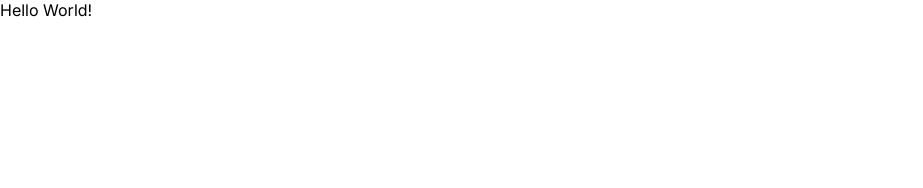
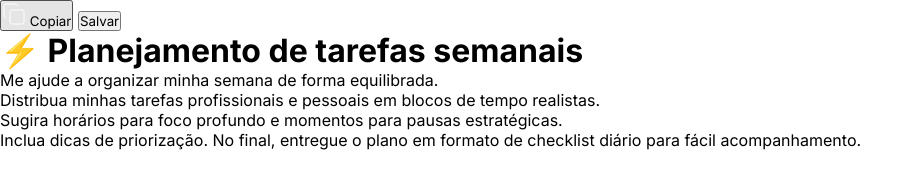
Before and after one commit to Jhone-cmd/nlw-prompts-manager, a plain HTML site: page index.html in a window 1280 px wide. Shown: the whole page, without its empty margins (0-923 px from the left). Drawn offline with Linux system fonts and the light colour scheme.

Commit message:
add the main content according to the project

```diff
--- a/index.html
+++ b/index.html
@@ -12,6 +12,49 @@
   <title>Prompts</title>
 </head>
 <body>
-  Hello World!
+  <div class="app">
+      <aside class="sidebar"></aside>
+
+      <main class="main">
+        <header class="main-header">
+          <button id="btn-copy" class="btn-outline btn">
+            <img src="assets/copy.svg" alt="Copiar" class="icon" />
+            <span>Copiar</span>
+          </button>
+
+          <button id="btn-save" class="btn-primary btn w-150">Salvar</button>
+        </header>
+
+        <div
+          data-placeholder="Título do prompt"
+          class="editable-wrapper"
+          id="title-wrapper"
+        >
+          <h1 id="prompt-title" class="prompt-title" contenteditable="true">
+            ⚡ Planejamento de tarefas semanais
+          </h1>
+        </div>
+
+        <div
+          data-placeholder="Conteúdo do prompt ..."
+          class="editable-wrapper"
+          id="content-wrapper"
+        >
+          <div
+            id="prompt-content"
+            class="prompt-content"
+            contenteditable="true"
+          >
+            Me ajude a organizar minha semana de forma equilibrada.<br />
+            Distribua minhas tarefas profissionais e pessoais em blocos de tempo
+            realistas.<br />
+            Sugira horários para foco profundo e momentos para pausas
+            estratégicas.<br />
+            Inclua dicas de priorização. No final, entregue o plano em formato
+            de checklist diário para fácil acompanhamento.
+          </div>
+        </div>
+      </main>
+    </div>
 </body>
 </html>
```
